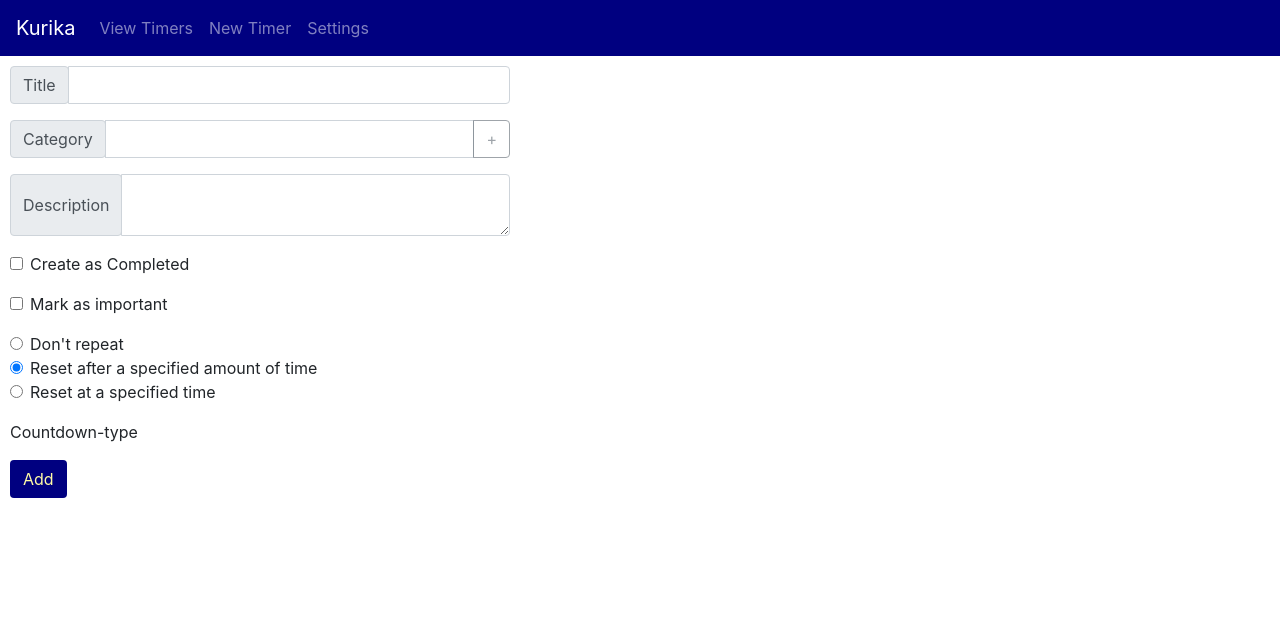
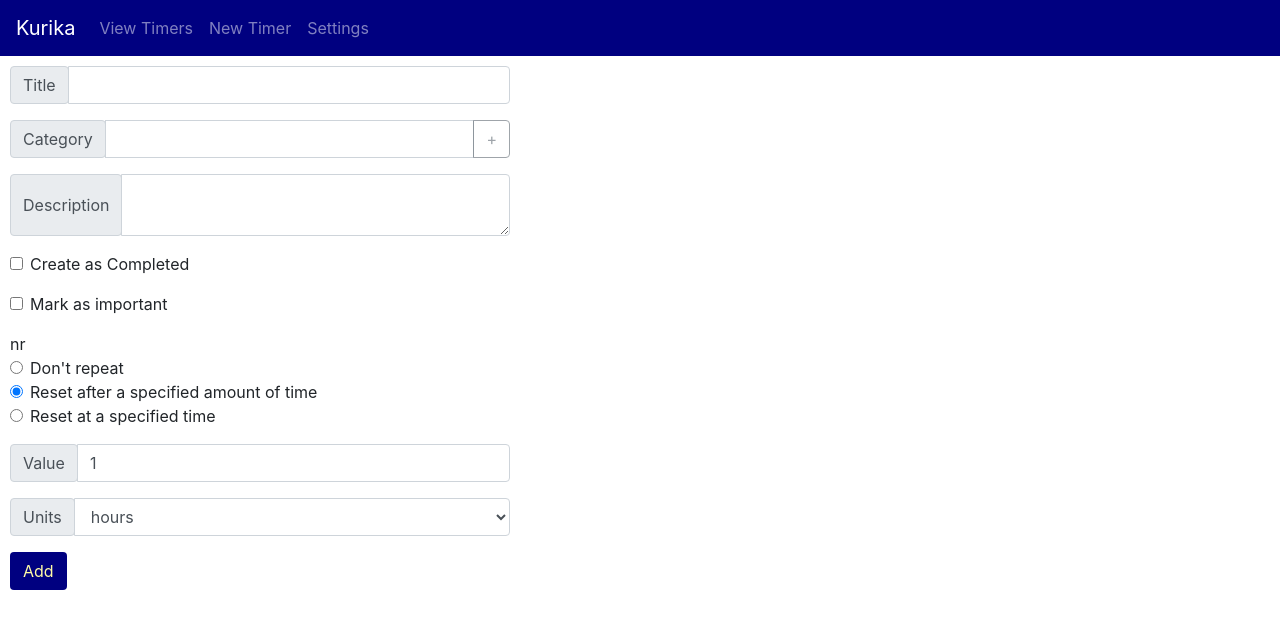
Before and after one commit to ceg9498/kurika-tasks, an Angular app: page /timers/new in a window 1280 px wide. Both pictures are taken after a click on the radio button "Reset after a specified amount of time". Shown: the top 628 px of the page. Built offline with nearby package versions, Linux system fonts and the light colour scheme; what ngx-cookie-service would draw is missing.

Commit message:
Interval/Countdown form complete

```diff
--- a/src/app/countdown-type-form/countdown-type-form.component.html
+++ b/src/app/countdown-type-form/countdown-type-form.component.html
@@ -1 +1,19 @@
-<p>countdown-type-form works!</p>
+<form [formGroup]="countdown" (ngSubmit)="add()" class="form-group" style="max-width: 500px">
+  <div class="input-group mb-3">
+    <label for="timer-amount" class="input-group-text input-group-prepend">
+      Value
+    </label>
+    <input type="number" id="timer-amount" formControlName="amount" class="form-control" (change)="emitAmount()">
+  </div>
+
+  <div class="input-group mb-3">
+    <label for="timer-unit" class="input-group-text input-group-prepend">
+      Units
+    </label>
+    <select id="timer-unit" formControlName="unit" class="form-control" (change)="emitUnit()">
+        <option *ngFor="let unit of units" [ngValue]="unit">
+          {{ unit }}
+        </option>
+      </select>
+  </div>
+</form>
--- a/src/app/countdown-type-form/countdown-type-form.component.ts
+++ b/src/app/countdown-type-form/countdown-type-form.component.ts
@@ -1,4 +1,6 @@
 import { Component, OnInit } from '@angular/core';
+import { FormGroup, FormControl } from '@angular/forms';
+import { Output, EventEmitter } from '@angular/core';
 
 @Component({
   selector: 'app-countdown-type-form',
@@ -6,10 +8,28 @@ import { Component, OnInit } from '@angular/core';
   styleUrls: ['./countdown-type-form.component.scss']
 })
 export class CountdownTypeFormComponent implements OnInit {
+  countdown:FormGroup;
+  @Output() timerData = new EventEmitter();
+  units:string[];
 
   constructor() { }
 
   ngOnInit() {
+    this.countdown = new FormGroup({
+      amount: new FormControl(1),
+      unit: new FormControl('hours')
+    });
+    this.units = ["days","hours","minutes"];
+    this.emitAmount();
+    this.emitUnit();
+  }
+
+  emitAmount(){
+    this.timerData.emit({property:"amount", value:this.countdown.value.amount});
+  }
+
+  emitUnit(){
+    this.timerData.emit({property:"unit", value:this.countdown.value.unit});
   }
 
 }
--- a/src/app/timer-form/timer-form.component.html
+++ b/src/app/timer-form/timer-form.component.html
@@ -43,6 +43,8 @@
     </label>
   </div>
 
+  <span>{{ this.period }}</span>
+
   <div class="mb-3">
     <div class="form-check">
       <input type="radio"
@@ -79,11 +81,11 @@
   </div>
 
   <div *ngIf="timerForm.value.repeatType === 'cdRepeat'" class="mb-3">
-    Countdown-type
+    <app-countdown-type-form (timerData)="setIntervalPeriod($event)"></app-countdown-type-form>
   </div>
 
   <div *ngIf="timerForm.value.repeatType === 'scheduleRepeat'" class="mb-3">
-    Schedule-type
+    <app-schedule-type-form (timerData)="setSchedulePeriod($event)"></app-schedule-type-form>
   </div>
 
   <button type="submit" class="btn bg-brand-primary text-brand-accent">
--- a/src/app/timer-form/timer-form.component.ts
+++ b/src/app/timer-form/timer-form.component.ts
@@ -2,6 +2,8 @@ import { Component, OnInit } from '@angular/core';
 import { FormGroup, FormControl } from '@angular/forms';
 
 import { TimersService } from '../timers.service';
+import { interval, Interval } from '../../types/interval';
+import { schedule, Schedule } from '../../types/schedule';
 
 @Component({
   selector: 'app-timer-form',
@@ -10,6 +12,9 @@ import { TimersService } from '../timers.service';
 })
 export class TimerFormComponent implements OnInit {
   timerForm:FormGroup;
+  period:string;
+  countdownValues:interval;
+  scheduleValues:schedule;
 
   constructor(
     private _timerService: TimersService,
@@ -24,22 +29,43 @@ export class TimerFormComponent implements OnInit {
       isCompleted: new FormControl(false),
       repeatType: new FormControl('noRepeat')
     });
+    this.period = 'nr';
+    this.countdownValues = new Interval();
+    this.scheduleValues = new Schedule();
+  }
+
+  setPeriod(){
+    switch(this.timerForm.value.repeatType){
+      case 'noRepeat':
+        this.period = 'nr';
+        break;
+      case 'cdRepeat':
+        this.period = 'i-';
+        this.period += this.countdownValues.amount + '-' + this.countdownValues.unit;
+        break;
+      case 'scheduleRepeat':
+        this.period = 'r-';
+        this.period += this.scheduleValues.useUTC ? 'g' : 'l';
+        this.period += '-' + "yyyy-mm-dd-"
+        this.period += this.scheduleValues.hour + '-' + this.scheduleValues.minute + '-';
+        // add days of week here! adding always Tuesday for now.
+        this.period += '2';
+        break;
+    }
+  }
+
+  setIntervalPeriod(event:{property:string, value:string|number}){
+    this.countdownValues[event.property] = event.value;
+  }
+
+  setSchedulePeriod(property:string, value:string|number|boolean){
+    this.scheduleValues[property] = value;
   }
 
   add(){
+    this.setPeriod();
+
     let { title, required, isCompleted, description, category } = this.timerForm.value;
-    let period:string = '';
-    switch(this.timerForm.value.repeatType){
-      case 'noRepeat':
-        period += 'nr';
-        break;
-      case 'cdRepeat':
-        period += 'i-';
-        break;
-      case 'scheduleRepeat':
-        period += 'r-';
-        break;
-    }
-    this._timerService.addTimer(title, required, isCompleted, period, description, category);
+    this._timerService.addTimer(title, required, isCompleted, this.period, description, category);
   }
 }
--- /dev/null
+++ b/src/types/interval.ts
@@ -0,0 +1,14 @@
+export type interval = {
+  amount: number|string,
+  unit: string,
+}
+
+export class Interval {
+  amount:number|string;
+  unit:string;
+
+  constructor(amount?:number|string, unit?:string){
+    this.amount = amount || undefined;
+    this.unit = unit || undefined;
+  }
+}
--- /dev/null
+++ b/src/types/schedule.ts
@@ -0,0 +1,23 @@
+export type schedule = {
+  useUTC:boolean,
+  // year:number|string,
+  // month:number|string,
+  // dayOfMonth:number|string,
+  hour:number|string,
+  minute:number|string,
+  dayOfWeek:number|string,
+}
+
+export class Schedule {
+  useUTC:boolean;
+  hour:number|string;
+  minute:number|string;
+  dayOfWeek:number|string;
+
+  constructor(useUTC?:boolean, hour?:number|string, minute?:number|string, dayOfWeek?:number|string){
+    this.useUTC = useUTC || undefined;
+    this.hour = hour || undefined;
+    this.minute = minute || undefined;
+    this.dayOfWeek = dayOfWeek || undefined;
+  }
+}
```
